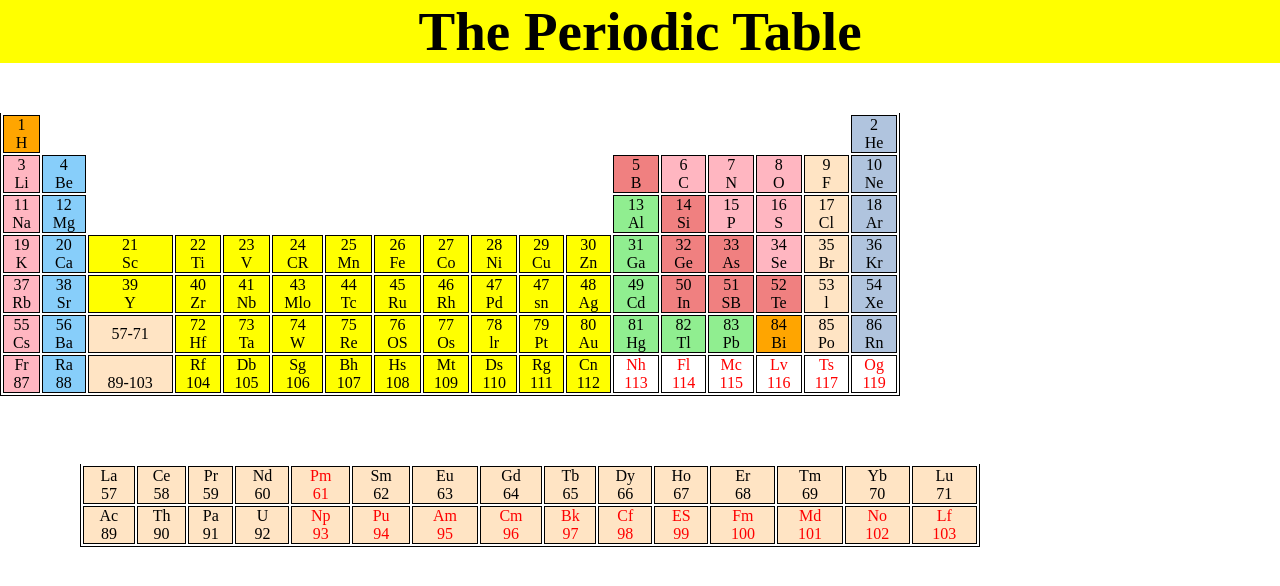
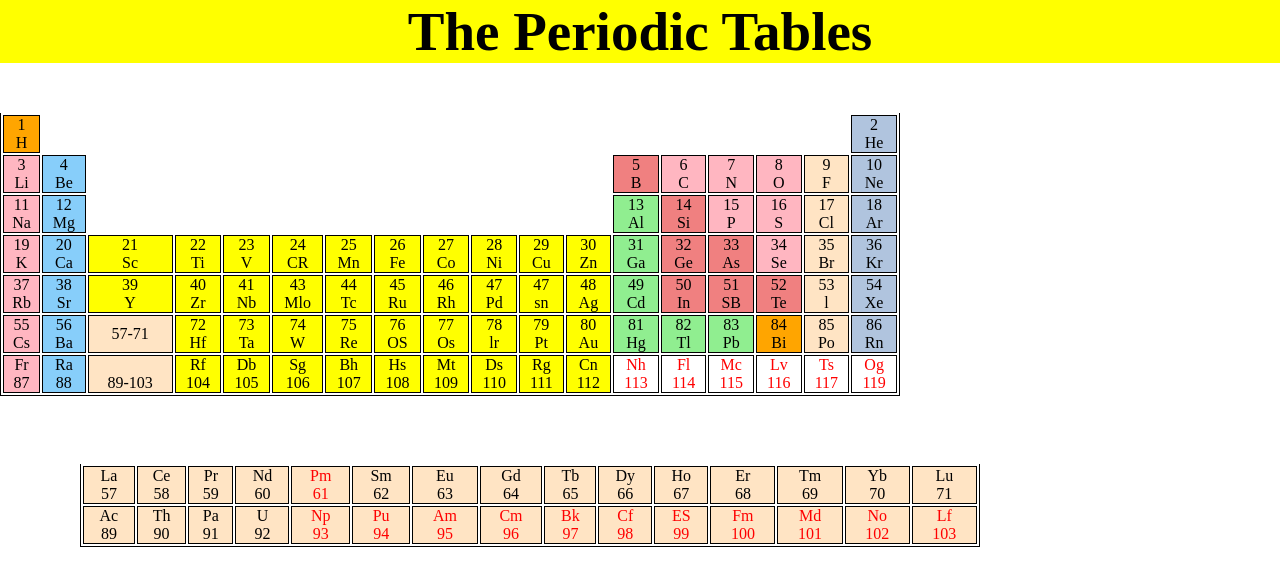
Before and after one commit to mjavedjs/periodic_table, a plain HTML site: page index.html in a window 1280 px wide. Drawn offline with Linux system fonts and the light colour scheme.

Commit message:
intalization

```diff
--- a/index.html
+++ b/index.html
@@ -8,7 +8,7 @@
     <title>Document</title>
   </head>
   <body>
-    <h1 class="heading"> The Periodic Table</h1>
+    <h1 class="heading"> The Periodic Tables</h1>
 
     <table>
       <tr>
```
